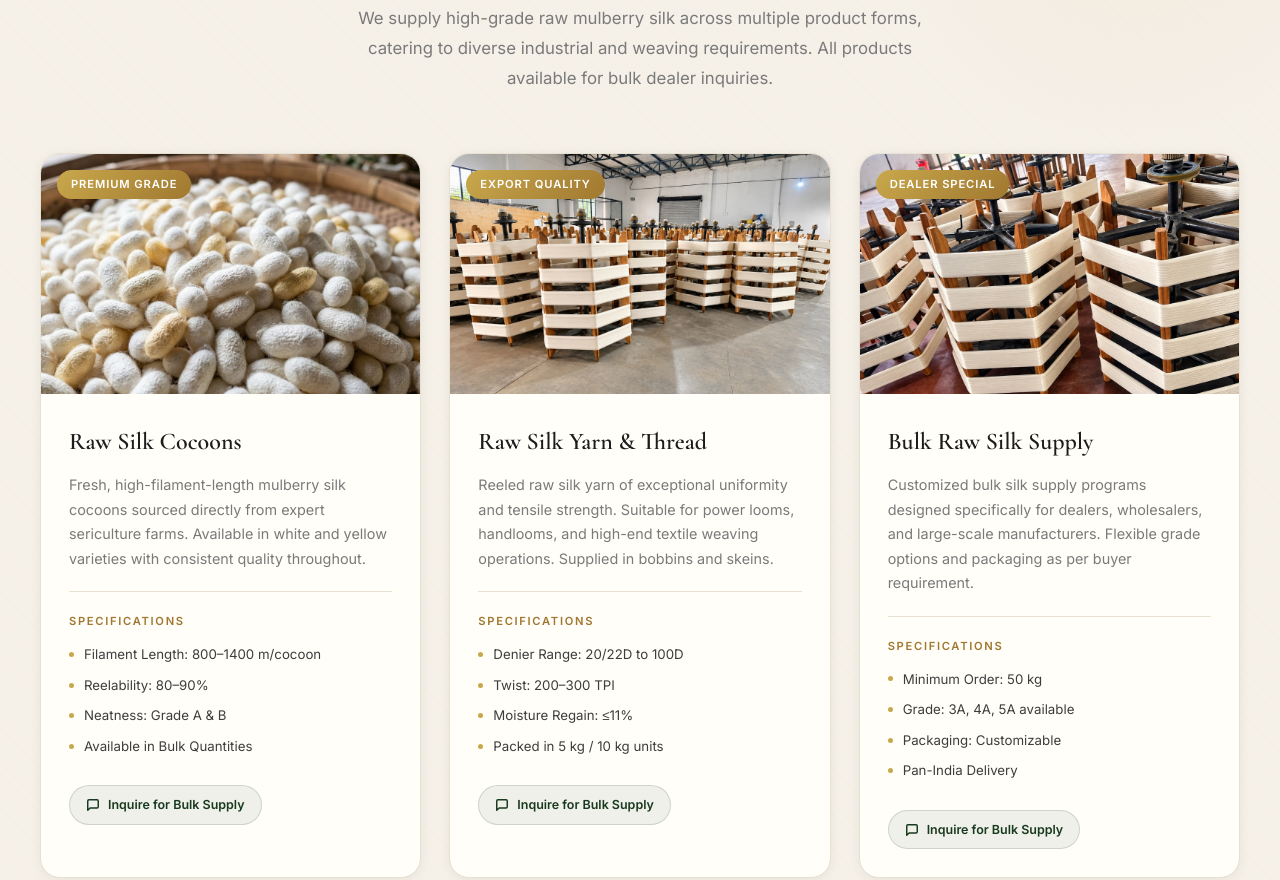
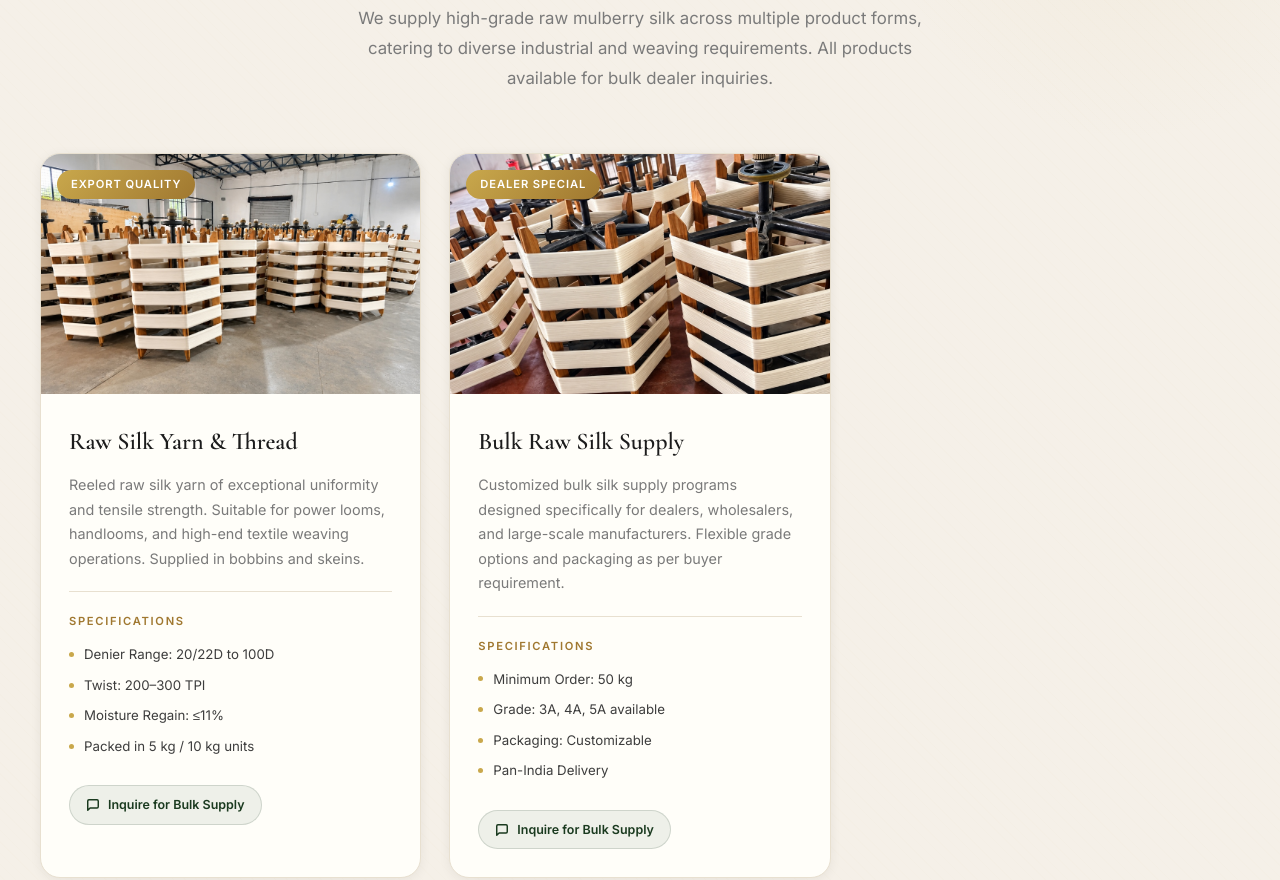
Before and after one commit to ayushgowdamj/SRS-Textiles, a website: page index.html in a window 1280 px wide. Shown: the part 3438-4318 px from the top of the page. Drawn offline with nearby package versions, Linux system fonts and the light colour scheme; a web font is replaced by a local one.

Commit message:
Remove raw silk cocoons product section

```diff
--- a/index.html
+++ b/index.html
@@ -394,36 +394,6 @@
       </div>
 
       <div class="products-grid">
-        <!-- Product Card 1 -->
-        <article class="product-card animate-on-scroll delay-1">
-          <div class="product-card-image-wrap">
-            <img class="product-card-image" src="assets/images/silk_cocoons.png" alt="Raw Mulberry Silk Cocoons" loading="lazy" />
-            <div class="product-card-badge">Premium Grade</div>
-          </div>
-          <div class="product-card-body">
-            <h3 class="product-card-title">Raw Silk Cocoons</h3>
-            <p class="product-card-desc">
-              Fresh, high-filament-length mulberry silk cocoons sourced directly
-              from expert sericulture farms. Available in white and yellow varieties
-              with consistent quality throughout.
-            </p>
-            <div class="product-specs">
-              <div class="product-specs-title">Specifications</div>
-              <ul class="spec-list">
-                <li class="spec-item">Filament Length: 800–1400 m/cocoon</li>
-                <li class="spec-item">Reelability: 80–90%</li>
-                <li class="spec-item">Neatness: Grade A &amp; B</li>
-                <li class="spec-item">Available in Bulk Quantities</li>
-              </ul>
-            </div>
-          </div>
-          <div class="product-card-footer">
-            <a href="#contact" class="inquiry-tag" id="prod-cocoon-inquiry">
-              <svg xmlns="http://www.w3.org/2000/svg" width="14" height="14" viewBox="0 0 24 24" fill="none" stroke="currentColor" stroke-width="2.5" stroke-linecap="round" stroke-linejoin="round"><path d="M21 15a2 2 0 0 1-2 2H7l-4 4V5a2 2 0 0 1 2-2h14a2 2 0 0 1 2 2z"/></svg>
-              Inquire for Bulk Supply
-            </a>
-          </div>
-        </article>
 
         <!-- Product Card 2 -->
         <article class="product-card animate-on-scroll delay-2">
```
